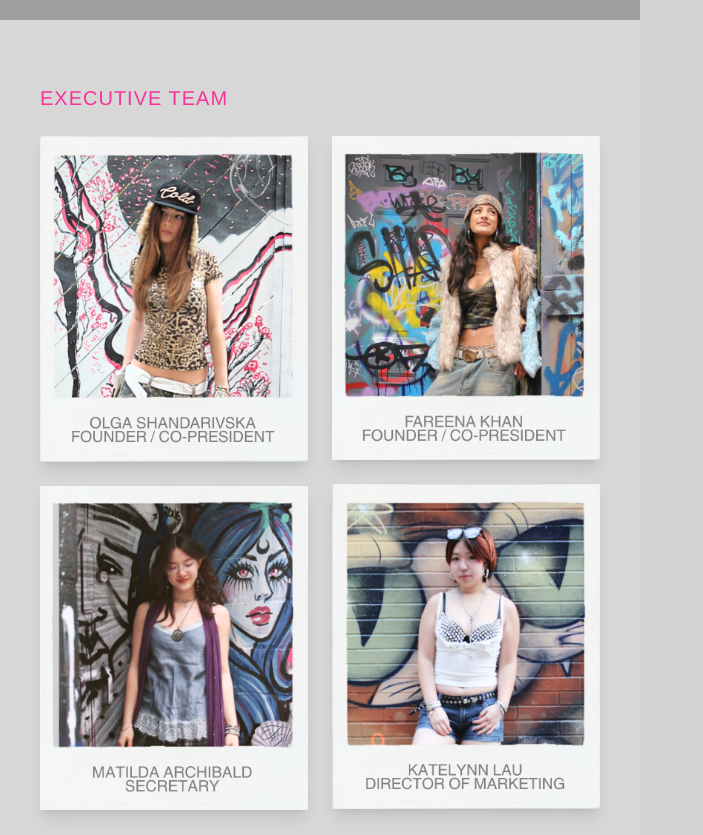
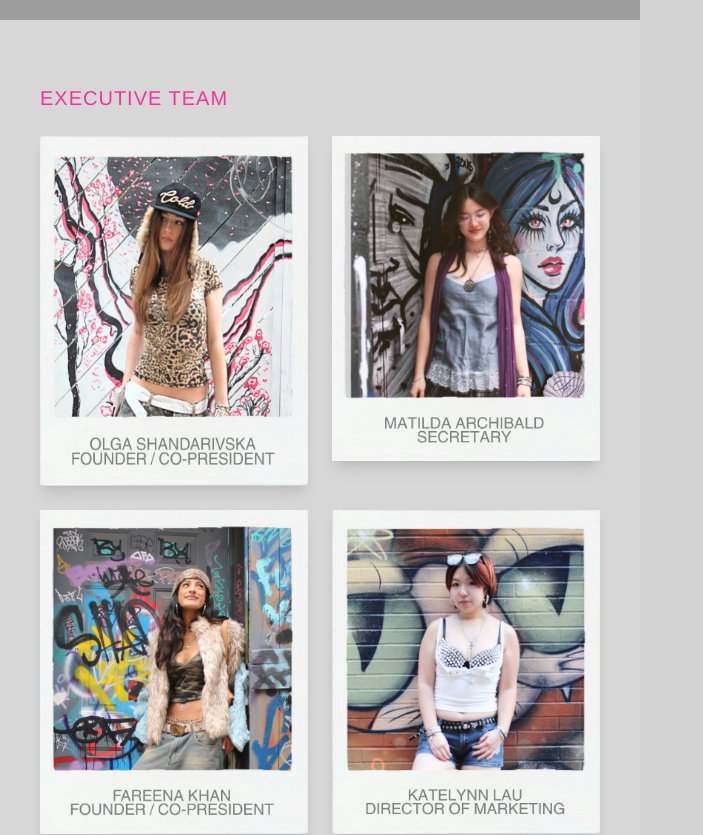
Before and after one commit to Grace273/uoftfp, a Next.js app in the folder fashionandpoliticswebsite/: page /about in a window 1280 px wide. Shown: the part 940-1775 px from the top of the page, without its empty margins (0-703 px from the left). Built offline with nearby package versions, Linux system fonts and the light colour scheme; grey boxes are pictures that could not be loaded; a web font is replaced by a local one.

Commit message:
about update

```diff
--- a/fashionandpoliticswebsite/app/about/DesktopAbout.tsx
+++ b/fashionandpoliticswebsite/app/about/DesktopAbout.tsx
@@ -55,7 +55,7 @@ export default function AboutPage() {
               Executive Team
             </h2>
 
-            <div className="columns-2 gap-6">
+            <div className="grid grid-cols-1 md:grid-cols-2 gap-6">
               <Image
                 src="/images/about-page/olga.png"
                 alt=""
@@ -148,7 +148,7 @@ export default function AboutPage() {
                   alt=""
                   width={700}
                   height={900}
-                  className="mb-6 rotate-[1deg] shadow-lg w-full h-auto"
+                  className="mb-6 rotate-[0deg] shadow-lg w-full h-auto"
                 />
 
                 <Image
```
